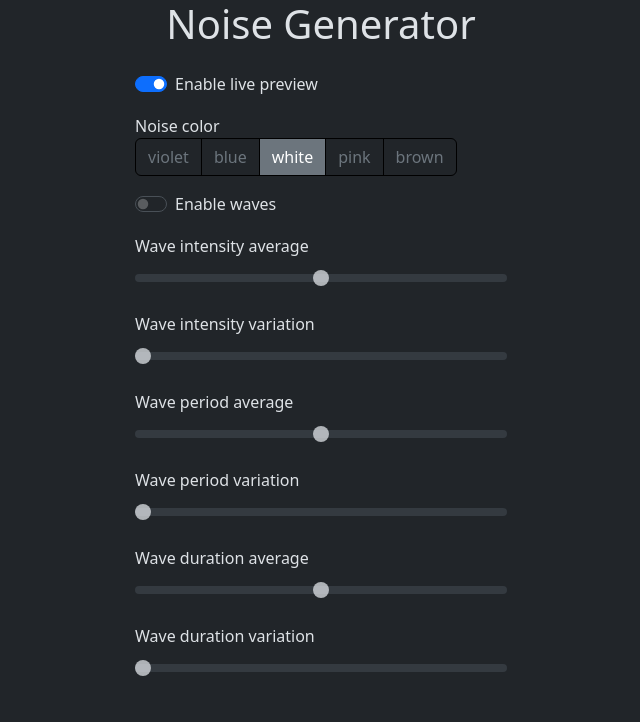
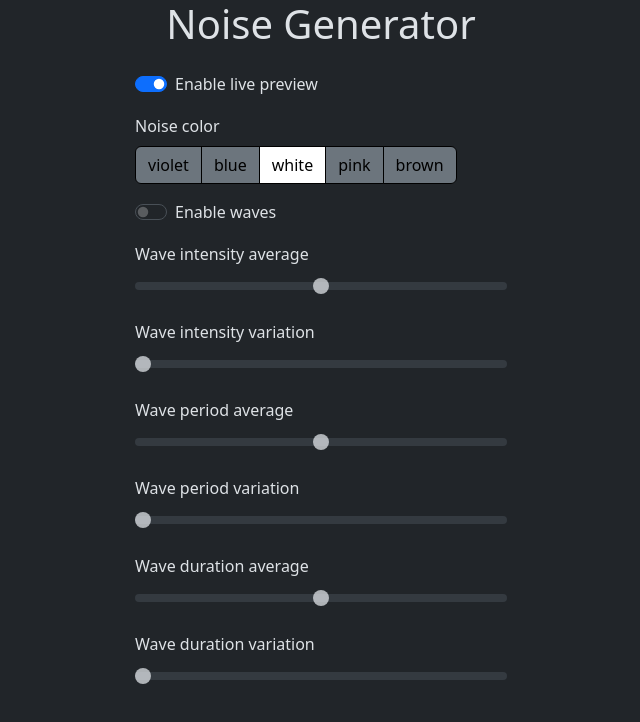
Before and after one commit to M-S-Jacobs2727/noise-gen, a React (Vite) app: page / in a window 1280 px wide. Shown: the top 722 px of the page, without its empty margins (319-959 px from the left). Built offline with nearby package versions, Linux system fonts and the light colour scheme.

Commit message:
update ColorSelector

```diff
--- a/src/components/ColorSelector.tsx
+++ b/src/components/ColorSelector.tsx
@@ -8,24 +8,29 @@ type ColorSelectorProps = {
 
 export function ColorSelector({ color, setColor }: ColorSelectorProps) {
     return <Row>
-        <Col sm={8}><span>Noise color</span></Col>
+        <Col className="mb-2" sm={12}><span>Noise color</span></Col>
         <Col>
             <ToggleButtonGroup
                 type="radio"
                 value={color}
                 onChange={setColor}
-                name="color-selector"
-            >
+                name="color-selector">
                 {types.map((typ, idx) => (
                     <ToggleButton
                         key={idx}
                         id={`color-selector-${typ.name}`}
-                        variant="outline-secondary"
-                        // name={typ.name}
+                        variant="secondary"
                         value={typ.name}
-                        style={{ borderColor: "black" }}
-                    >{typ.name}</ToggleButton>))}
+                        style={{
+                            borderColor: "black",
+                            color: "black",
+                            backgroundColor: `${(color === typ.name) ? color : "var(--bs-btn-bg)"}`
+                        }}
+                    >
+                        {typ.name}
+                    </ToggleButton>
+                ))}
             </ToggleButtonGroup>
         </Col>
-    </Row>
+    </Row >
 }
```
